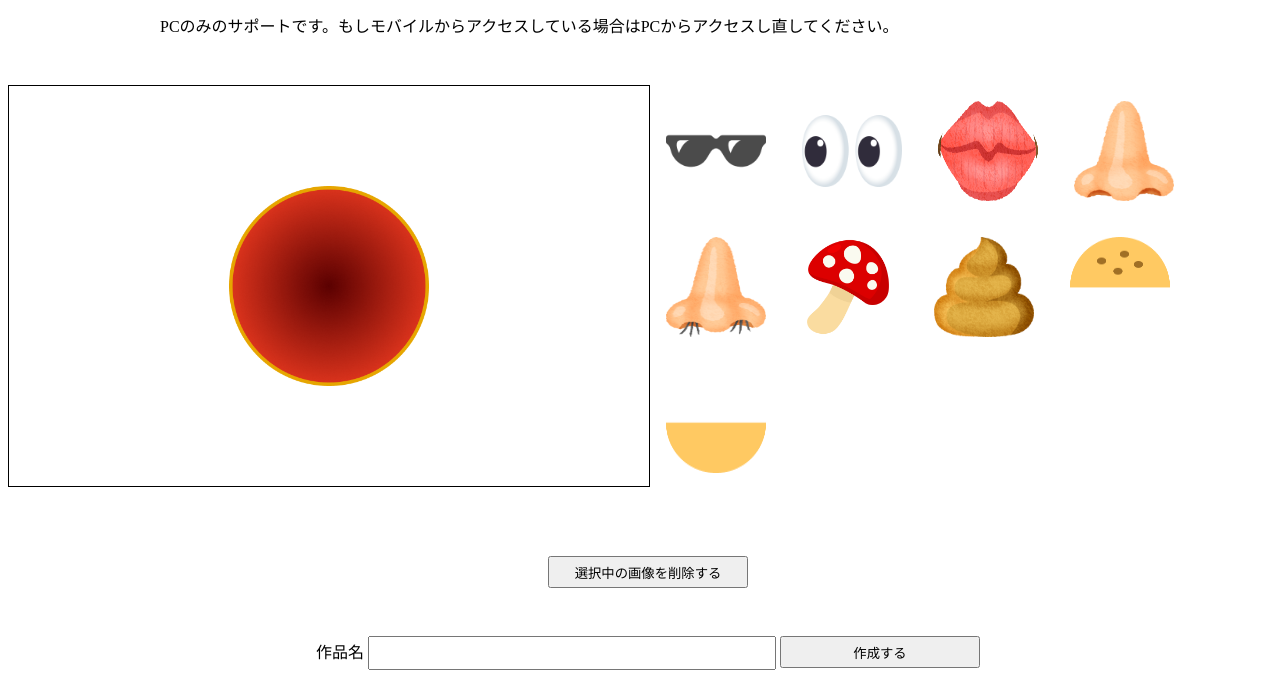
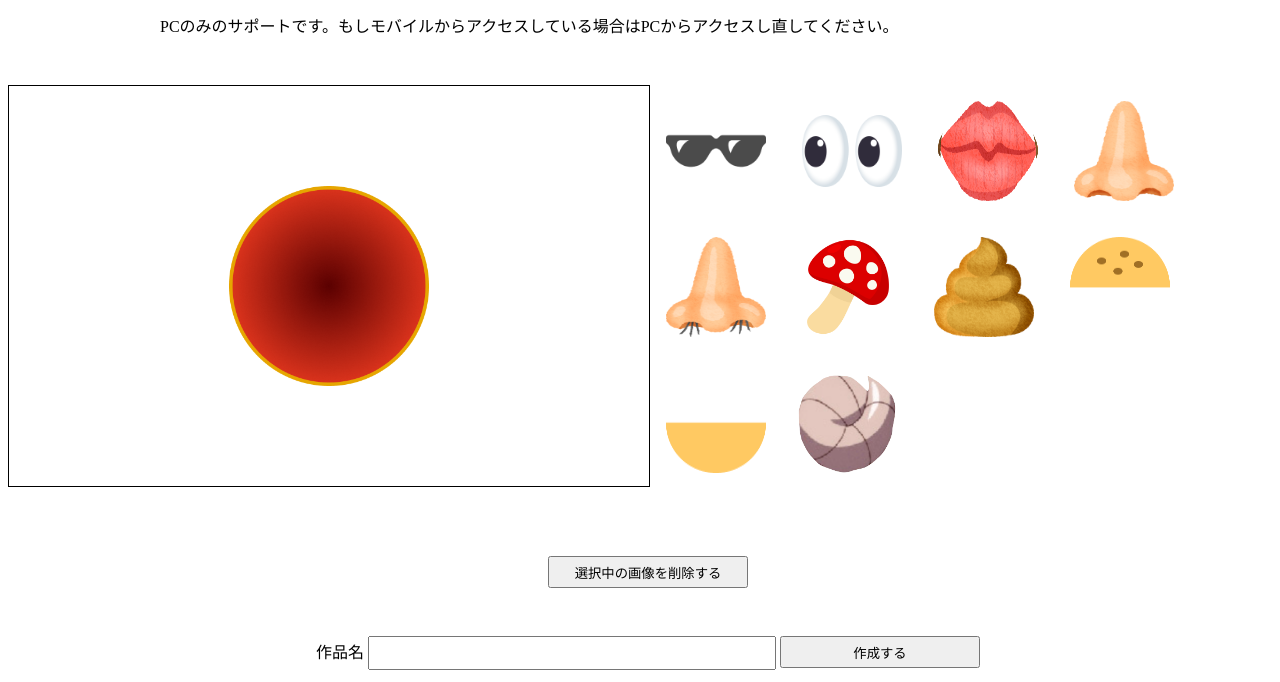
Before and after one commit to sadnessOjisan/my-covid, a website built with webpack: page src/index.html in a window 1280 px wide. Shown: the part 118-800 px from the top of the page. Built offline with nearby package versions, Linux system fonts and the light colour scheme.

Commit message:
fix syamiko

```diff
--- a/src/index.html
+++ b/src/index.html
@@ -136,6 +136,11 @@
             type="image"
             onclick="add('hamburgerBottom')"
             class="imageButton"
+          /><input
+            id="syamiko"
+            type="image"
+            onclick="add('syamiko')"
+            class="imageButton"
           />
         </div>
       </div>
--- a/src/index.ts
+++ b/src/index.ts
@@ -9,6 +9,7 @@ import poo from "./img/poo.png";
 import redkinoko from "./img/redkinoko.png";
 import hamburgerUpper from "./img/hamburgerUpper.png";
 import hamburgerBottom from "./img/hamburgerBottom.png";
+import syamiko from "./img/syamiko.png";
 import { Image as KonvaImage } from "konva/types/shapes/Image";
 import { Transformer } from "konva/types/shapes/Transformer";
 
@@ -163,6 +164,7 @@ const records = [
   { id: "redkinoko", fileName: redkinoko },
   { id: "hamburgerUpper", fileName: hamburgerUpper },
   { id: "hamburgerBottom", fileName: hamburgerBottom },
+  { id: "syamiko", fileName: syamiko },
 ];
 
 records.forEach((record) => {
```
Also changed, not shown: src/img/syamiko.png (added).
